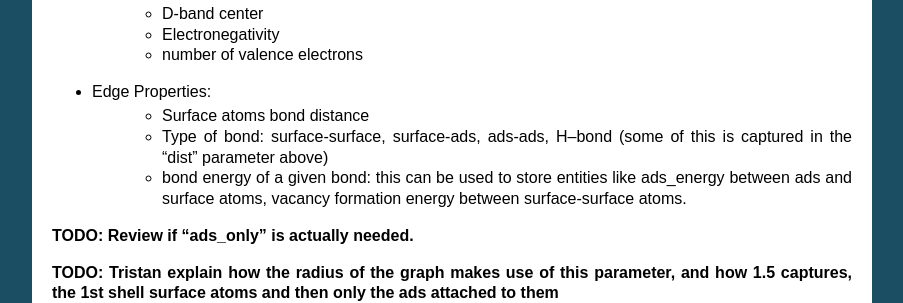
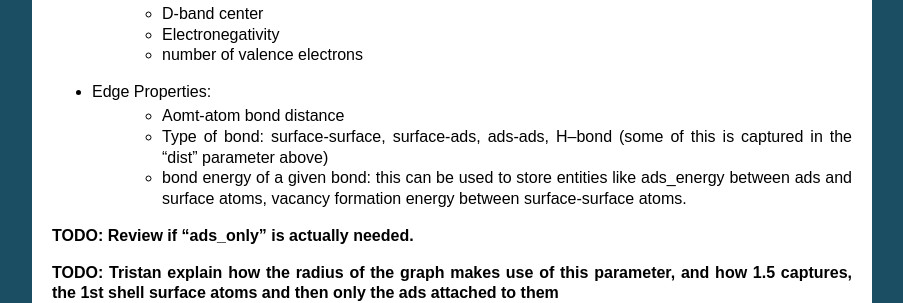
Before and after one commit to vsumaria/graph-theory-surfaces, a Sphinx documentation site: the page built from doc/source/Theory.rst, in a window 1280 px wide. Shown: the part 817-1120 px from the top of the page, without its empty margins (198-1101 px from the left). Built offline with Sphinx 7.4.7, drawn with Linux system fonts in a browser that asks for light colours; formulas are drawn with MathJax 3; pages that are not in the unit, such as notebooks, are missing from menus.

Commit message:
Update doc/source/Theory.rst

```diff
--- a/doc/source/Theory.rst
+++ b/doc/source/Theory.rst
@@ -32,7 +32,7 @@ Graphs offer the flexibility to add other important properties to the nodes and
    * number of valence electrons
 
 * Edge Properties:
-   * Surface atoms bond distance
+   * Aomt-atom bond distance
    * Type of bond: surface-surface, surface-ads, ads-ads, H--bond (some of this is captured in the "dist" parameter above)
    * bond energy of a given bond: this can be used to store entities like ads_energy between ads and surface atoms, vacancy formation energy between surface-surface atoms.
 
```
